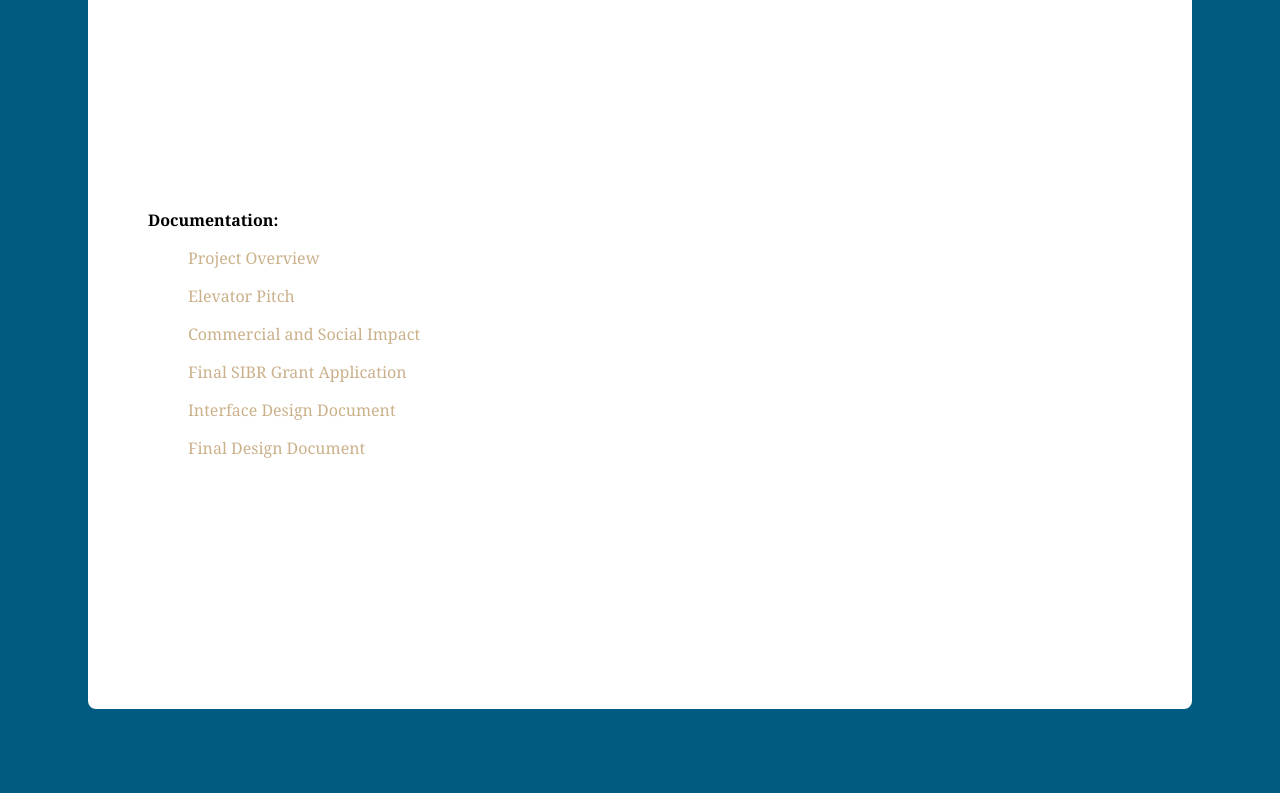
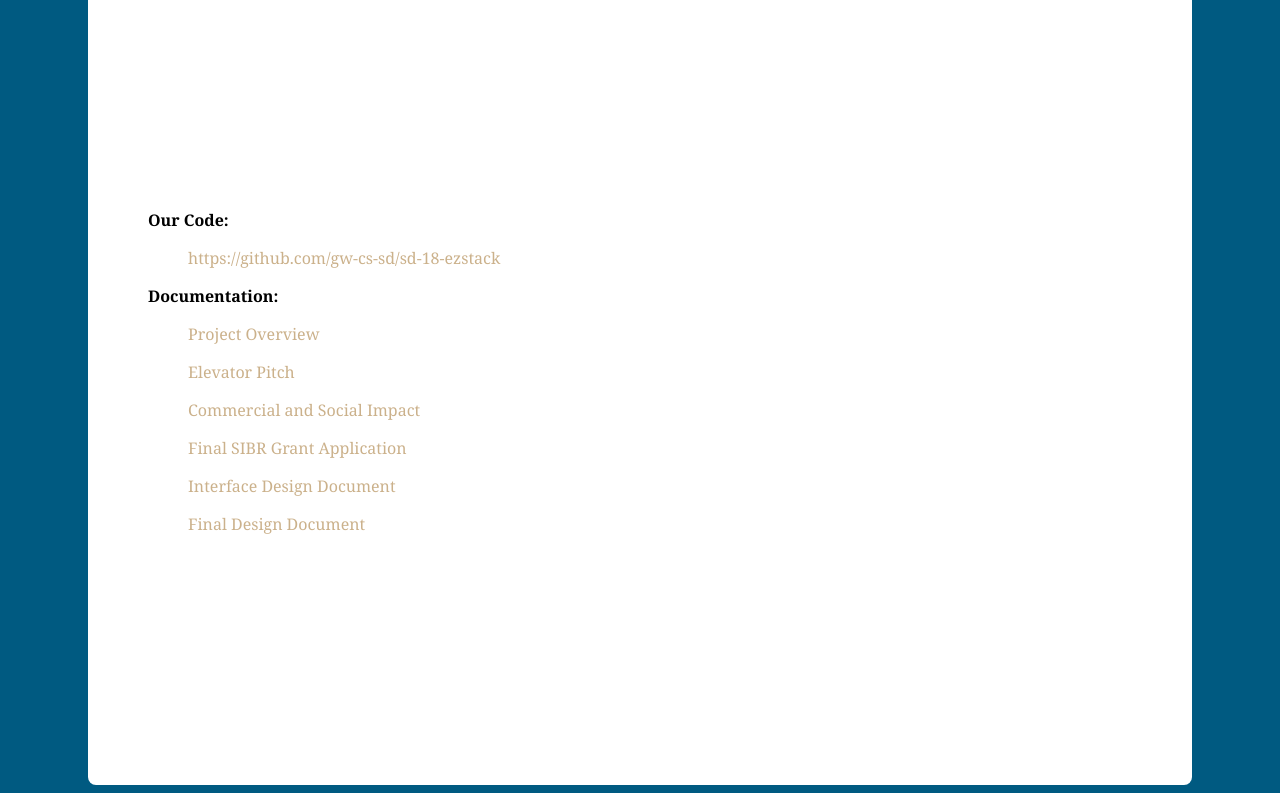
Before and after one commit to gw-cs-sd/sd-18-ezstack, a plain HTML site: page index.html in a window 1280 px wide. Shown: the part 1232-2025 px from the top of the page. Before the commit the page ends 1949 px from the top, so only its background shows below. Drawn offline with Linux system fonts and the light colour scheme.

Commit message:
added repo link

```diff
--- a/index.html
+++ b/index.html
@@ -112,6 +112,12 @@ a {
 					</div>
 					<br>
 					<p>
+						<strong>Our Code:</strong>
+						<ul>
+							<p> <a href="https://github.com/gw-cs-sd/sd-18-ezstack">https://github.com/gw-cs-sd/sd-18-ezstack</a> </p>
+						</ul>
+					</p>
+					<p>
 						<strong>Documentation:</strong>
 						<ul>
 							<p> <a href="docs/writing1.pdf">Project Overview</a> </p>
```
